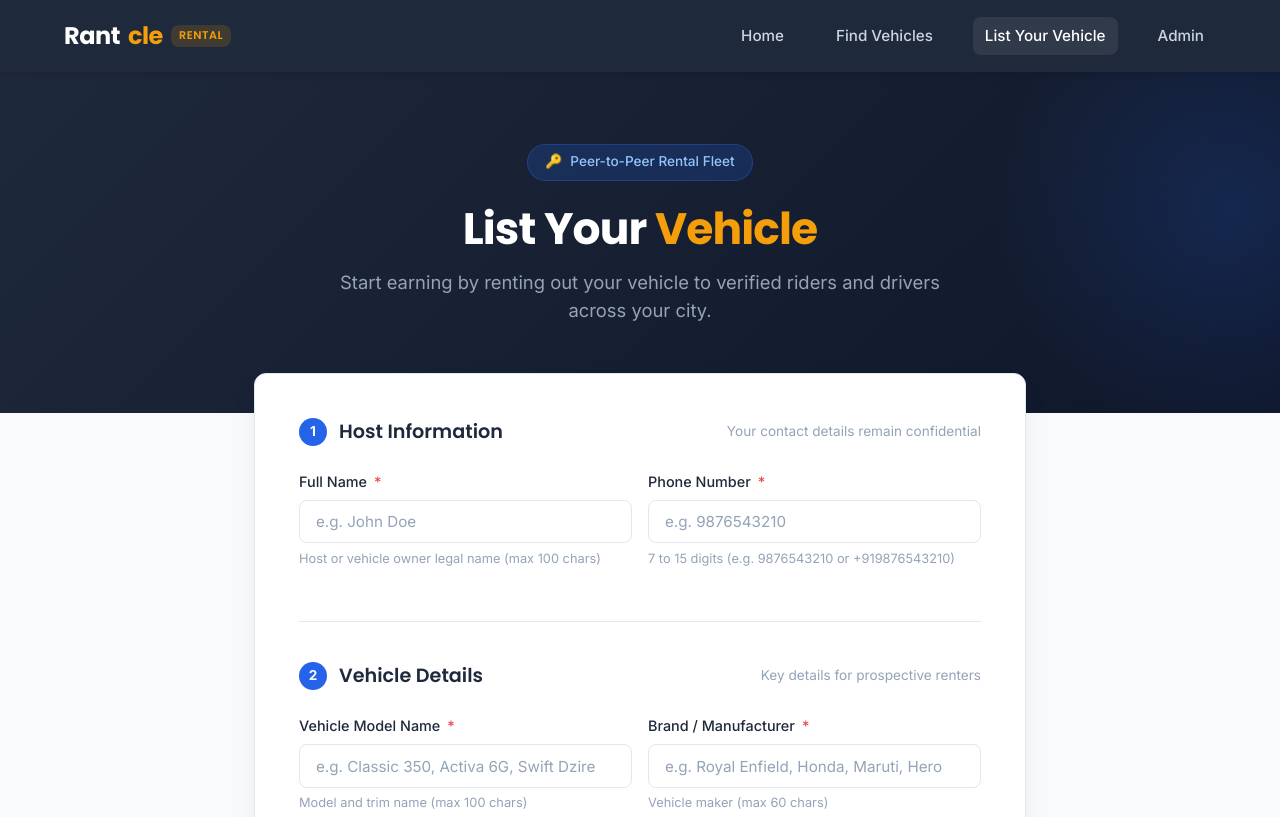
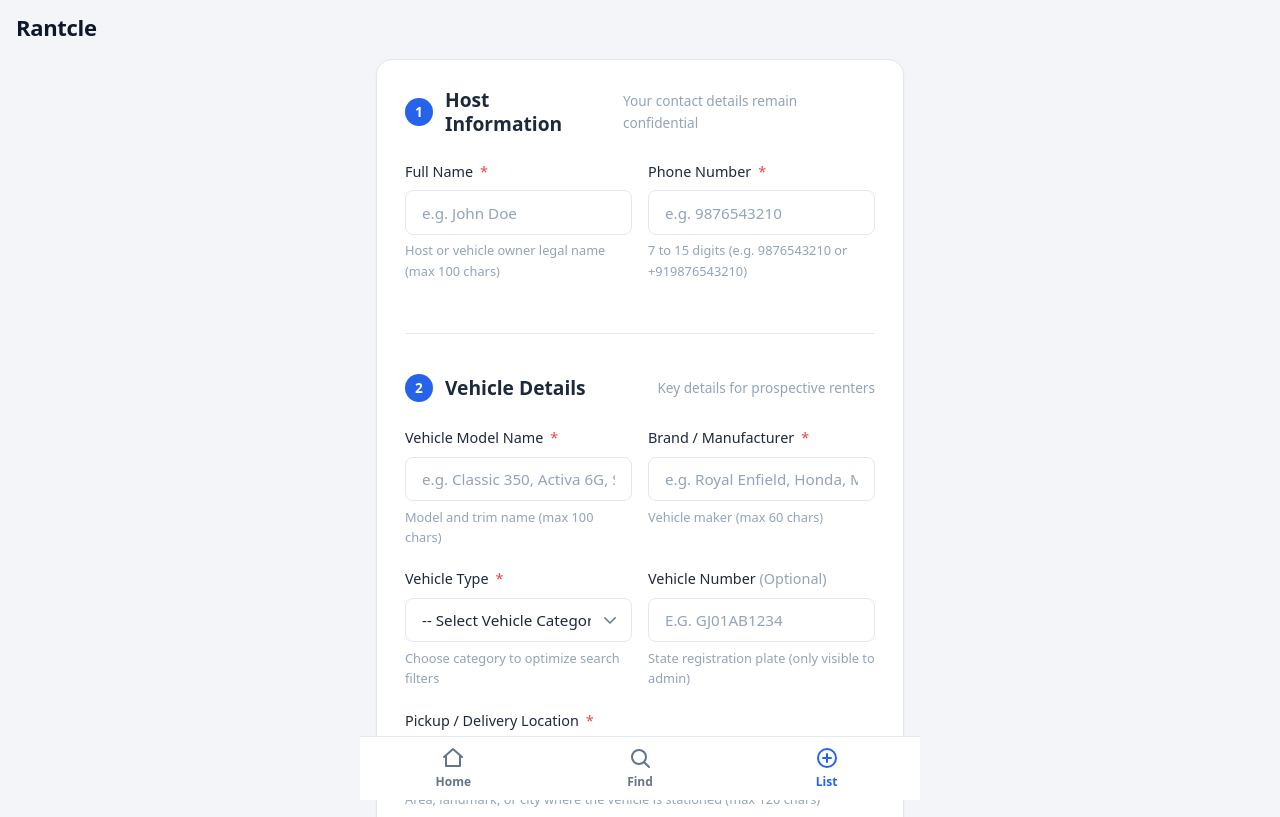
Before and after one commit to subham1409/rantcle, a website: page public/myvehicle.html in a window 1280 px wide. Shown: the top 817 px of the page. Drawn offline with Linux system fonts and the light colour scheme.

Commit message:
App-style mobile home page

```diff
--- a/public/css/app.css
+++ b/public/css/app.css
@@ -14,19 +14,6 @@
   --bad-bg: #fee2e2;
   --radius: 16px;
   --tabbar-h: 64px;
-}
-@media (prefers-color-scheme: dark) {
-  :root {
-    --bg: #0b1220;
-    --surface: #131c2e;
-    --text: #e8edf6;
-    --muted: #93a1b8;
-    --line: #22304a;
-    --ok: #34d399;
-    --ok-bg: #0f3a2c;
-    --bad: #fca5a5;
-    --bad-bg: #4a1d1d;
-  }
 }
 
 * { box-sizing: border-box; -webkit-tap-highlight-color: transparent; }
@@ -58,7 +45,7 @@ a { color: inherit; text-decoration: none; }
   padding: calc(10px + env(safe-area-inset-top)) 16px 10px;
   background: var(--bg);
 }
-.topbar__title { margin: 0; font-size: 22px; font-weight: 700; letter-spacing: -0.2px; }
+.topbar__title { margin: 0; font-size: 22px; font-weight: 800; letter-spacing: -0.3px; }
 .icon-btn {
   width: 44px; height: 44px; border: 0; border-radius: 50%;
   display: grid; place-items: center;
@@ -71,29 +58,25 @@ a { color: inherit; text-decoration: none; }
 
 .content { padding: 4px 16px 24px; }
 
-/* Two main actions */
-.actions { display: grid; grid-template-columns: 1fr 1fr; gap: 12px; }
+/* Two main actions (compact) */
+.actions { display: grid; grid-template-columns: 1fr 1fr; gap: 10px; }
 .action {
-  display: flex; flex-direction: column; gap: 4px;
-  min-height: 132px; padding: 16px;
-  border-radius: var(--radius);
-  box-shadow: 0 6px 16px rgba(15, 23, 42, .12);
+  display: flex; align-items: center; justify-content: center; gap: 8px;
+  height: 48px; padding: 0 12px;
+  border-radius: 14px;
+  font-size: 15px; font-weight: 700;
+  box-shadow: 0 2px 6px rgba(15, 23, 42, .12);
   transition: transform .12s ease;
 }
 .action:active { transform: scale(.97); }
 .action--find { background: var(--primary); color: var(--primary-ink); }
 .action--list { background: var(--accent); color: #1f1300; }
-.action__icon {
-  width: 44px; height: 44px; border-radius: 12px;
-  display: grid; place-items: center; margin-bottom: auto;
-  background: rgba(255, 255, 255, .22);
-}
-.action--list .action__icon { background: rgba(255, 255, 255, .45); }
-.action__label { font-size: 18px; font-weight: 700; }
-.action__hint { font-size: 13px; opacity: .85; line-height: 1.25; white-space: nowrap; }
+.action__icon { display: grid; place-items: center; }
+.action__icon svg { width: 20px; height: 20px; }
+.action__label { white-space: nowrap; }
 
 /* Search + chips */
-.filters { margin-top: 18px; }
+.filters { margin-top: 14px; }
 .search {
   display: flex; align-items: center; gap: 10px;
   height: 48px; padding: 0 14px;
--- /dev/null
+++ b/public/css/shell.css
@@ -0,0 +1,45 @@
+/* Rantcle - shared app shell (top bar + bottom tabs) for inner pages */
+body.app-page {
+  --font-body: system-ui, -apple-system, "Segoe UI", Roboto, Helvetica, Arial, sans-serif;
+  --font-heading: system-ui, -apple-system, "Segoe UI", Roboto, Helvetica, Arial, sans-serif;
+  background: #f3f5f9;
+  padding-bottom: calc(64px + env(safe-area-inset-bottom));
+}
+body.app-page .topbar {
+  position: sticky; top: 0; z-index: 20;
+  display: flex; align-items: center; justify-content: space-between;
+  padding: calc(10px + env(safe-area-inset-top)) 16px 10px;
+  background: #f3f5f9;
+}
+body.app-page .topbar__title {
+  margin: 0; font-size: 22px; font-weight: 800; letter-spacing: -0.3px; color: #0f172a; text-decoration: none;
+}
+body.app-page .tabbar {
+  position: fixed; left: 0; right: 0; bottom: 0; z-index: 30;
+  max-width: 560px; margin: 0 auto;
+  display: grid; grid-template-columns: repeat(3, 1fr);
+  height: calc(64px + env(safe-area-inset-bottom));
+  padding-bottom: env(safe-area-inset-bottom);
+  background: #fff; border-top: 1px solid #e5e9f0;
+}
+body.app-page .tab {
+  display: flex; flex-direction: column; align-items: center; justify-content: center; gap: 2px;
+  color: #64748b; font-size: 12px; font-weight: 600; text-decoration: none;
+}
+body.app-page .tab.is-active { color: #2563eb; }
+
+/* Keep inner pages in the same narrow app column as the home page */
+body.app-page main { max-width: 560px; width: 100%; margin: 0 auto; }
+body.app-page .container { padding-left: 16px; padding-right: 16px; }
+body.app-page main > section:first-of-type { padding-top: 4px !important; }
+body.app-page .listing-section { padding-top: 4px; }
+
+/* App-like rounded cards, softer shadows */
+body.app-page .search-panel,
+body.app-page .listing-card,
+body.app-page .vehicle-card { border-radius: 16px; box-shadow: 0 1px 2px rgba(15, 23, 42, .06); }
+body.app-page .search-panel { margin-top: 0; }
+
+/* The list form used to overlap the old hero banner; no banner now */
+body.app-page .listing-card { margin-top: 0; padding: 20px 16px; }
+@media (min-width: 600px) { body.app-page .listing-card { padding: 28px; } }
--- a/public/myvehicle.html
+++ b/public/myvehicle.html
@@ -2,7 +2,7 @@
 <html lang="en">
 <head>
   <meta charset="UTF-8">
-  <meta name="viewport" content="width=device-width, initial-scale=1.0">
+  <meta name="viewport" content="width=device-width, initial-scale=1, viewport-fit=cover">
   <title>List Your Vehicle | Rantcle - Peer-to-Peer Vehicle Rentals</title>
   <meta name="description" content="List your bike, scooter, car, or cycle on Rantcle and start earning daily income by renting out to verified drivers.">
 
@@ -392,53 +392,17 @@
       }
     }
   </style>
+  <link rel="stylesheet" href="css/shell.css">
 </head>
-<body>
-
-  <!-- ======================================================================
-       HEADER / NAVBAR (Consistent across all pages)
-       ====================================================================== -->
-  <header class="header">
-    <div class="container">
-      <nav class="navbar">
-        <a href="index.html" class="logo">
-          Rant<span>cle</span>
-          <span class="logo-badge">Rental</span>
-        </a>
-
-        <!-- Desktop & Mobile Navigation Links -->
-        <ul class="nav-links" id="navLinks">
-          <li><a href="index.html">Home</a></li>
-          <li><a href="find.html">Find Vehicles</a></li>
-          <li><a href="myvehicle.html" class="active">List Your Vehicle</a></li>
-          <li><a href="admin.html">Admin</a></li>
-        </ul>
-
-        <!-- Mobile Hamburger Button -->
-        <button class="hamburger" id="hamburger" aria-label="Toggle navigation menu" aria-expanded="false">
-          <span></span>
-          <span></span>
-          <span></span>
-        </button>
-      </nav>
-    </div>
+<body class="app-page">
+  <header class="topbar">
+    <a href="index.html" class="topbar__title">Rantcle</a>
   </header>
 
   <!-- ======================================================================
        MAIN CONTENT
        ====================================================================== -->
   <main>
-
-    <!-- Page Title & Subtitle Banner -->
-    <section class="page-hero">
-      <div class="container">
-        <div class="page-hero-badge">
-          <span>🔑</span> Peer-to-Peer Rental Fleet
-        </div>
-        <h1 class="page-hero-title">List Your <span>Vehicle</span></h1>
-        <p class="page-hero-subtitle">Start earning by renting out your vehicle to verified riders and drivers across your city.</p>
-      </div>
-    </section>
 
     <!-- Form Section -->
     <section class="listing-section">
@@ -792,31 +756,11 @@
     </section>
 
   </main>
-
-  <!-- ======================================================================
-       FOOTER (Consistent with index.html)
-       ====================================================================== -->
-  <footer class="footer">
-    <div class="container">
-      <div class="footer-content">
-        <a href="index.html" class="footer-logo">
-          Rant<span>cle</span>
-        </a>
-        <p class="footer-description">
-          Rent, ride, and explore with ease. Your trusted peer-to-peer vehicle rental marketplace for bikes, cars, and scooters.
-        </p>
-        <ul class="footer-links">
-          <li><a href="index.html">Home</a></li>
-          <li><a href="find.html">Find Vehicles</a></li>
-          <li><a href="myvehicle.html">List Your Vehicle</a></li>
-          <li><a href="admin.html">Admin</a></li>
-        </ul>
-        <div class="footer-bottom">
-          <p>&copy; 2026 Rantcle. All rights reserved.</p>
-        </div>
-      </div>
-    </div>
-  </footer>
+  <nav class="tabbar" aria-label="Main">
+    <a href="index.html" class="tab"><svg viewBox="0 0 24 24" width="24" height="24" fill="none" stroke="currentColor" stroke-width="2" stroke-linecap="round" stroke-linejoin="round" aria-hidden="true"><path d="m3 11 9-8 9 8"/><path d="M5 10v10h14V10"/></svg><span>Home</span></a>
+    <a href="find.html" class="tab"><svg viewBox="0 0 24 24" width="24" height="24" fill="none" stroke="currentColor" stroke-width="2" stroke-linecap="round" stroke-linejoin="round" aria-hidden="true"><circle cx="11" cy="11" r="7"/><path d="m21 21-4.3-4.3"/></svg><span>Find</span></a>
+    <a href="myvehicle.html" class="tab is-active" aria-current="page"><svg viewBox="0 0 24 24" width="24" height="24" fill="none" stroke="currentColor" stroke-width="2" stroke-linecap="round" stroke-linejoin="round" aria-hidden="true"><circle cx="12" cy="12" r="9"/><path d="M12 8v8M8 12h8"/></svg><span>List</span></a>
+  </nav>
 
   <!-- Toast Notification Container -->
   <div id="toastContainer" class="toast-container" aria-live="polite"></div>
```
Also changed, not shown: public/find.html (+10 -56 lines), public/index.html (+1 -3 lines).
